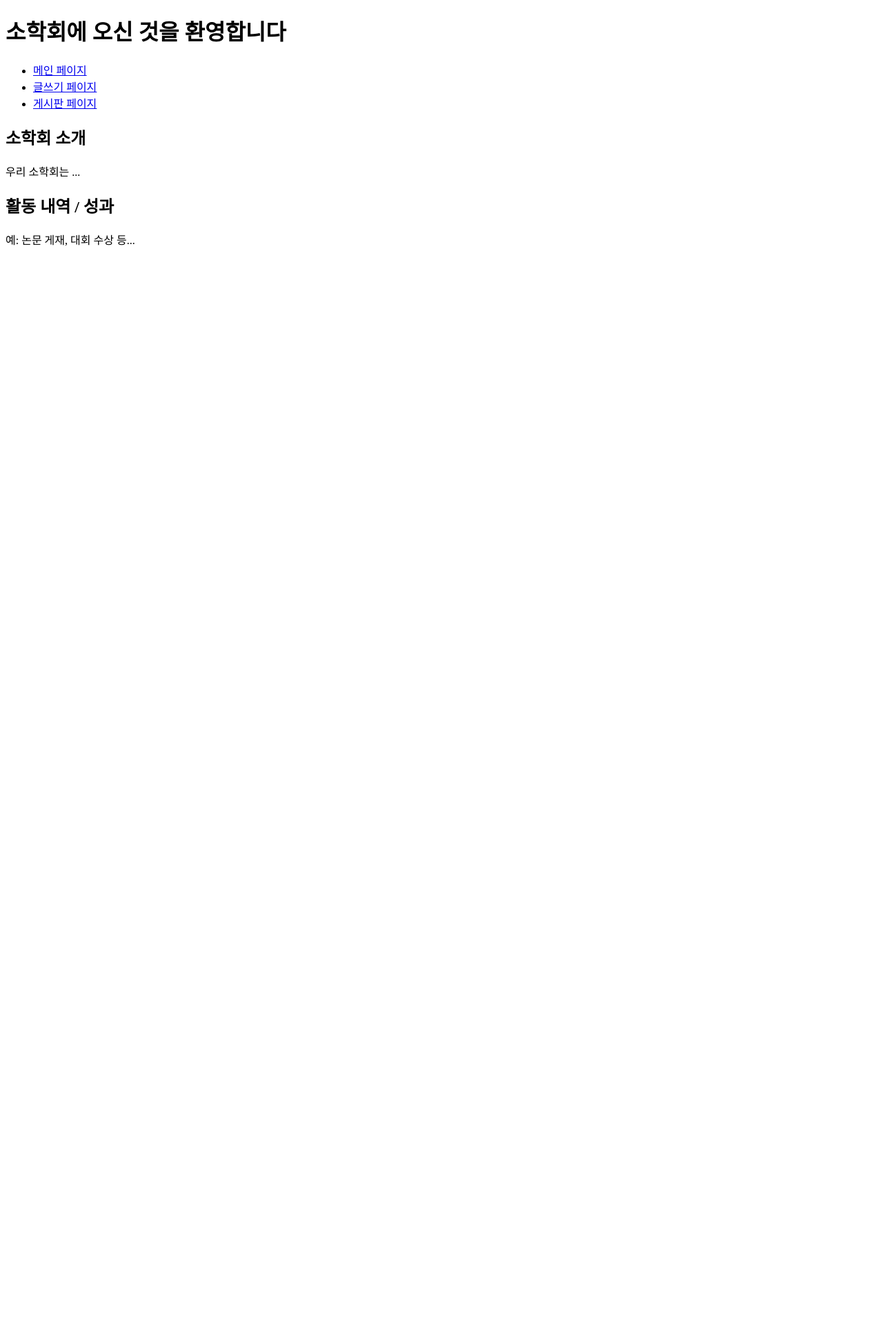
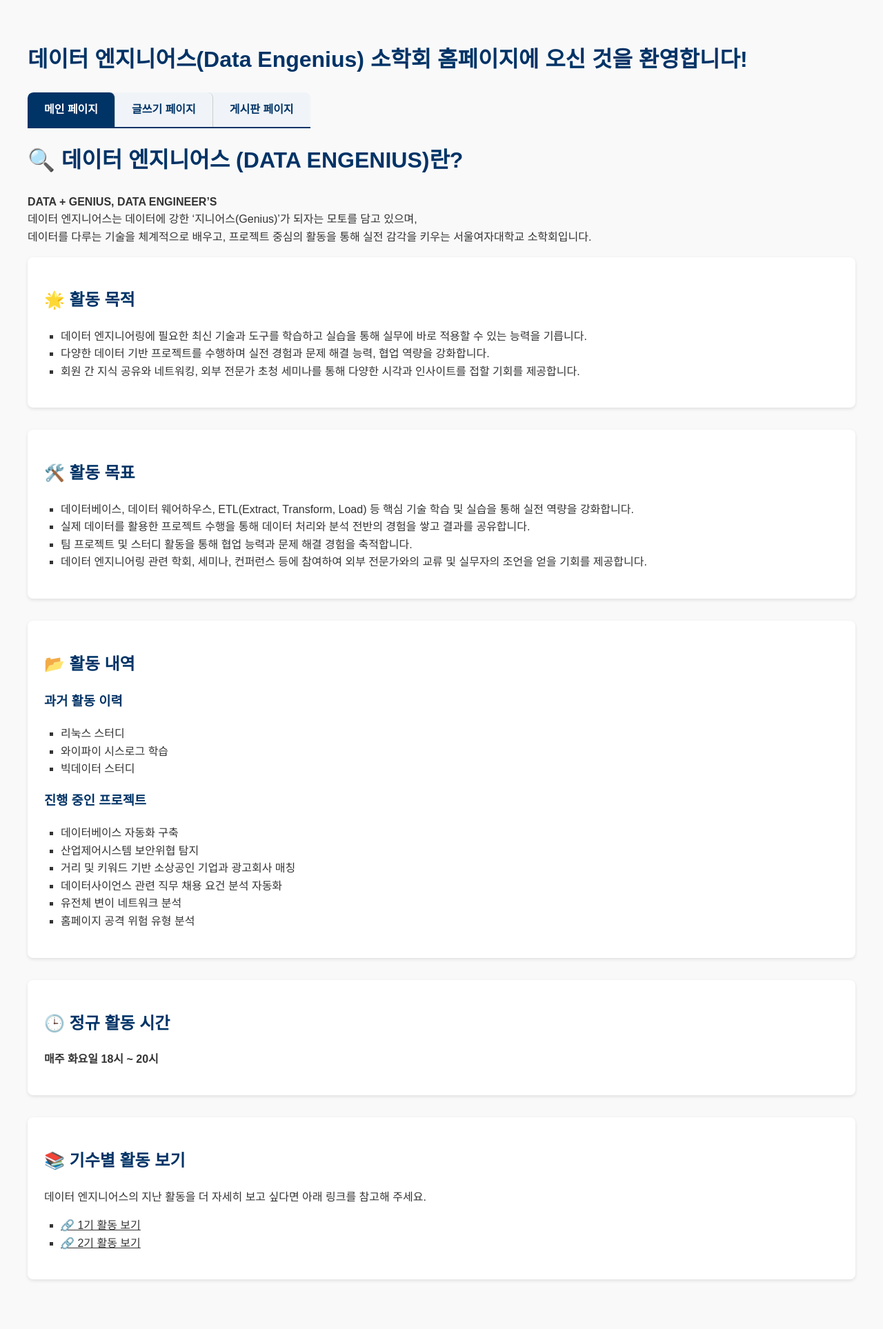
Before and after one commit to seoyeon59/de_homepage, a Flask app: page / in a window 1280 px wide. Shown: the whole page at 69% size. Before the commit the page ends 357 px from the top, so only its background shows below. Run offline with Flask 3, Linux system fonts and the light colour scheme.

Commit message:
commit and push

```diff
--- a/static/index_style.css
+++ b/static/index_style.css
@@ -67,3 +67,9 @@ ul.nav-tabs li a.active {
   color: white;
   cursor: default;
 }
+
+a.no-link-style {
+  text-decoration: none;
+  color: inherit;
+  text-decoration: underline;
+}
--- a/templates/index.html
+++ b/templates/index.html
@@ -1,22 +1,82 @@
-<!--메인 페이지-->
+<!-- index.html -->
 
 <!DOCTYPE html>
 <html lang="ko">
 <head>
-    <title>소학회 홈페이지</title>
+  <meta charset="UTF-8" />
+  <meta name="viewport" content="width=device-width, initial-scale=1.0" />
+  <title>소학회 홈페이지</title>
+  <link rel="stylesheet" href="/static/index_style.css" />
 </head>
+
+
 <body>
-    <h1>소학회에 오신 것을 환영합니다</h1>
+  <h1>데이터 엔지니어스(Data Engenius) 소학회 홈페이지에 오신 것을 환영합니다!</h1>
+
+  <ul class="nav-tabs">
+    <li><a href="#intro" class="active">메인 페이지</a></li>
+    <li><a href="/write">글쓰기 페이지</a></li>
+    <li><a href="/board">게시판 페이지</a></li>
+  </ul>
+
+  <header>
+    <h1>🔍 데이터 엔지니어스 (DATA ENGENIUS)란?</h1>
+    <p><strong>DATA + GENIUS, DATA ENGINEER’S</strong><br>
+    데이터 엔지니어스는 데이터에 강한 ‘지니어스(Genius)’가 되자는 모토를 담고 있으며,<br>
+    데이터를 다루는 기술을 체계적으로 배우고, 프로젝트 중심의 활동을 통해 실전 감각을 키우는 서울여자대학교 소학회입니다.</p>
+  </header>
+
+  <section>
+    <h2>🌟 활동 목적</h2>
     <ul>
-        <li><a href="#intro">메인 페이지</a></li>
-        <li><a href="/write">글쓰기 페이지</a></li>
-        <li><a href="/board">게시판 페이지</a></li>
+      <li>데이터 엔지니어링에 필요한 최신 기술과 도구를 학습하고 실습을 통해 실무에 바로 적용할 수 있는 능력을 기릅니다.</li>
+      <li>다양한 데이터 기반 프로젝트를 수행하며 실전 경험과 문제 해결 능력, 협업 역량을 강화합니다.</li>
+      <li>회원 간 지식 공유와 네트워킹, 외부 전문가 초청 세미나를 통해 다양한 시각과 인사이트를 접할 기회를 제공합니다.</li>
+    </ul>
+  </section>
+
+  <section>
+    <h2>🛠️ 활동 목표</h2>
+    <ul>
+      <li>데이터베이스, 데이터 웨어하우스, ETL(Extract, Transform, Load) 등 핵심 기술 학습 및 실습을 통해 실전 역량을 강화합니다.</li>
+      <li>실제 데이터를 활용한 프로젝트 수행을 통해 데이터 처리와 분석 전반의 경험을 쌓고 결과를 공유합니다.</li>
+      <li>팀 프로젝트 및 스터디 활동을 통해 협업 능력과 문제 해결 경험을 축적합니다.</li>
+      <li>데이터 엔지니어링 관련 학회, 세미나, 컨퍼런스 등에 참여하여 외부 전문가와의 교류 및 실무자의 조언을 얻을 기회를 제공합니다.</li>
+    </ul>
+  </section>
+
+  <section>
+    <h2>📂 활동 내역</h2>
+    <h3>과거 활동 이력</h3>
+    <ul>
+      <li>리눅스 스터디</li>
+      <li>와이파이 시스로그 학습</li>
+      <li>빅데이터 스터디</li>
     </ul>
 
-    <h2 id="intro">소학회 소개</h2>
-    <p>우리 소학회는 ...</p>
+    <h3>진행 중인 프로젝트</h3>
+    <ul>
+      <li>데이터베이스 자동화 구축</li>
+      <li>산업제어시스템 보안위협 탐지</li>
+      <li>거리 및 키워드 기반 소상공인 기업과 광고회사 매칭</li>
+      <li>데이터사이언스 관련 직무 채용 요건 분석 자동화</li>
+      <li>유전체 변이 네트워크 분석</li>
+      <li>홈페이지 공격 위험 유형 분석</li>
+    </ul>
+  </section>
 
-    <h2 id="activities">활동 내역 / 성과</h2>
-    <p>예: 논문 게재, 대회 수상 등...</p>
-</body>
-</html>
+  <section>
+    <h2>🕒 정규 활동 시간</h2>
+    <p><strong>매주 화요일 18시 ~ 20시</strong></p>
+  </section>
+
+  <section>
+    <h2>📚 기수별 활동 보기</h2>
+    <p>데이터 엔지니어스의 지난 활동을 더 자세히 보고 싶다면 아래 링크를 참고해 주세요.</p>
+    <ul>
+      <li><a class="no-link-style"
+              href="https://dataengenius.tistory.com/category/1%EA%B8%B0%20%EB%8D%B0%EC%9D%B4%ED%84%B0%EC%97%94%EC%A7%80%EB%8B%88%EC%96%B4%EC%8A%A4" target="_blank">🔗 1기 활동 보기</a></li>
+      <li><a class="no-link-style"
+              href="https://dataengenius.tistory.com/category/2%EA%B8%B0%20%EB%8D%B0%EC%9D%B4%ED%84%B0%EC%97%94%EC%A7%80%EB%8B%88%EC%96%B4%EC%8A%A4" target="_blank">🔗 2기 활동 보기</a></li>
+    </ul>
+  </section>
```
